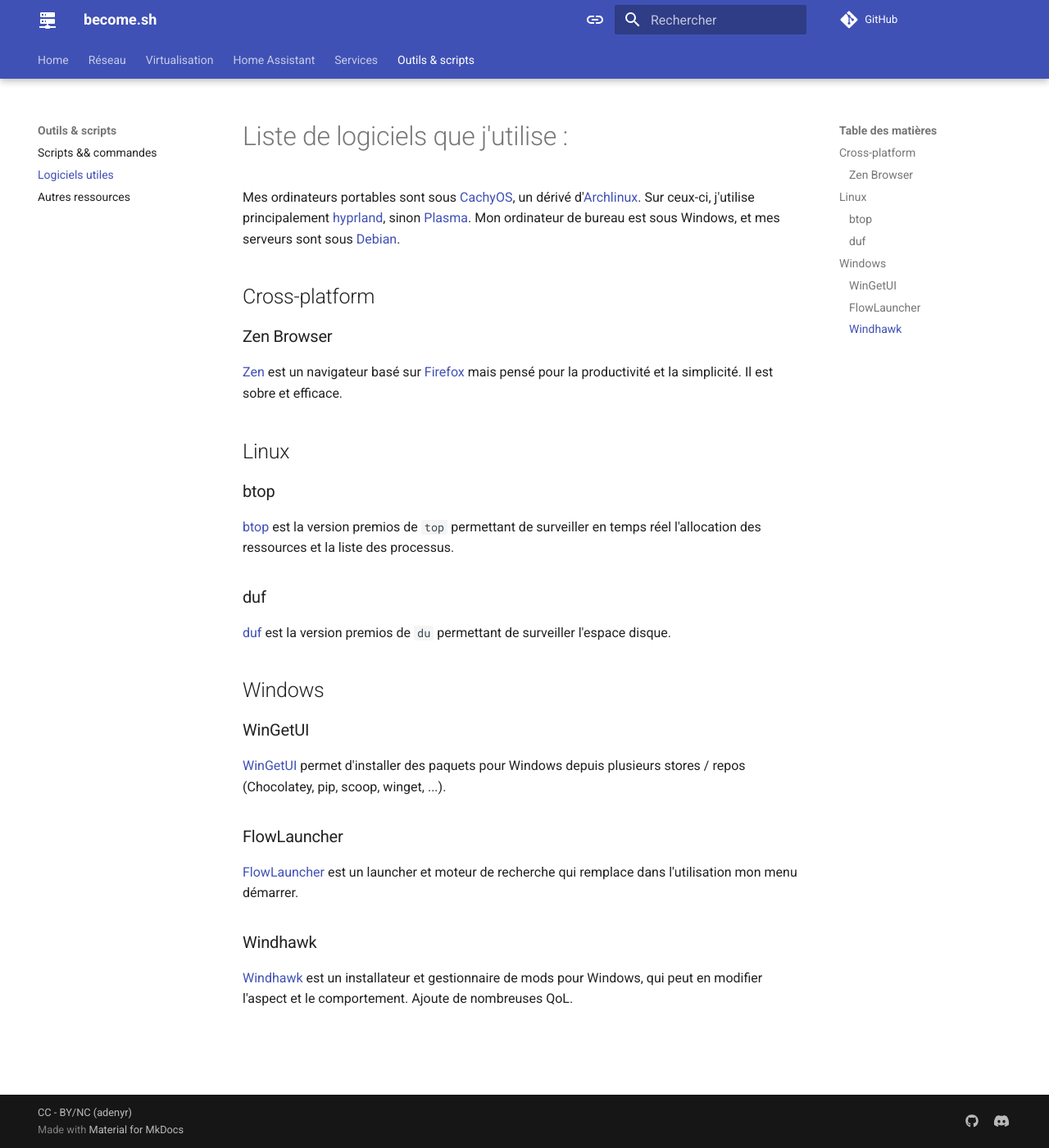
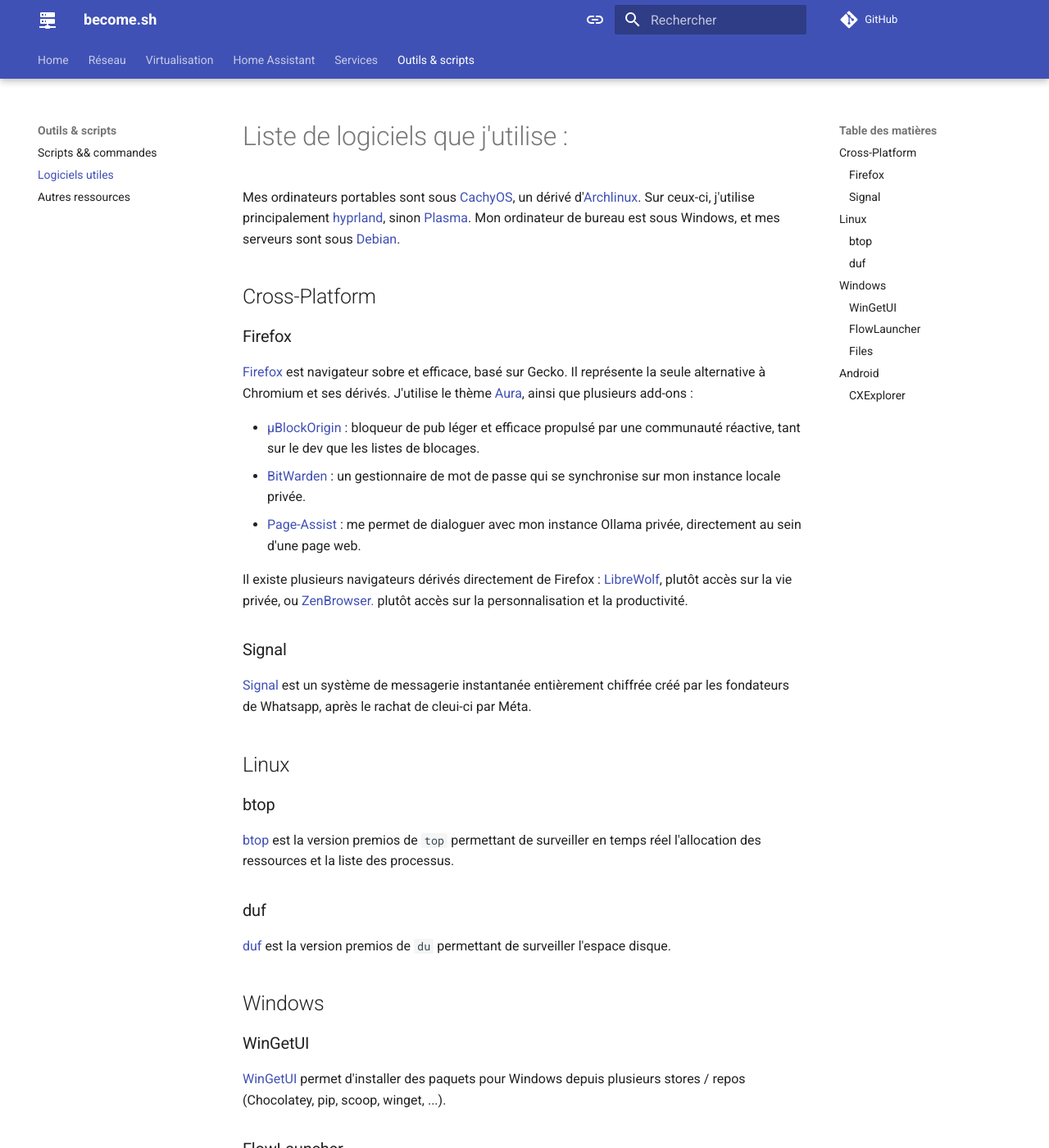
Before and after one commit to adenyrr/become.sh, an MkDocs documentation site: the page built from docs/outils/softwares.md, in a window 1280 px wide and 1400 px high. Shown: the whole window at 82% size. Built offline with MkDocs 1.6.1 and Material for MkDocs 9.7.7, drawn with Linux system fonts in a browser that asks for light colours; plug-ins that fetch from the network failed and are left out; comment, search, counter and statistics services are not loaded; some of the changed text lies outside the part shown.

Commit message:
adding signal and ff

```diff
--- a/docs/outils/softwares.md
+++ b/docs/outils/softwares.md
@@ -2,10 +2,20 @@
 
 Mes ordinateurs portables sont sous [CachyOS](https://cachyos.org/), un dérivé d'[Archlinux](https://archlinux.org/). Sur ceux-ci, j'utilise principalement [hyprland](https://hypr.land/), sinon [Plasma](https://kde.org/fr/). Mon ordinateur de bureau est sous Windows, et mes serveurs sont sous [Debian](https://www.debian.org/index.fr.html).
 
-## Cross-platform
+## Cross-Platform
 
-### Zen Browser
-[Zen](https://github.com/zen-browser) est un navigateur basé sur [Firefox](https://www.mozilla.org/fr/firefox/new/) mais pensé pour la productivité et la simplicité. Il est sobre et efficace.
+### Firefox
+[Firefox](https://www.mozilla.org/fr/firefox/new/) est navigateur sobre et efficace, basé sur Gecko. Il représente la seule alternative à Chromium et ses dérivés. J'utilise le thème [Aura](https://addons.mozilla.org/en-US/firefox/addon/aura-theme/), ainsi que plusieurs add-ons :
+
+   - [µBlockOrigin](https://ublockorigin.com/fr) : bloqueur de pub léger et efficace propulsé par une communauté réactive, tant sur le dev que les listes de blocages.
+   - [BitWarden](https://bitwarden.com/download/) : un gestionnaire de mot de passe qui se synchronise sur mon instance locale privée.
+   - [Page-Assist](https://github.com/n4ze3m/page-assist) : me permet de dialoguer avec mon instance Ollama privée, directement au sein d'une page web.
+
+Il existe plusieurs navigateurs dérivés directement de Firefox : [LibreWolf](https://librewolf.net/), plutôt accès sur la vie privée, ou [ZenBrowser.](https://zen-browser.app/) plutôt accès sur la personnalisation et la productivité.
+
+### Signal
+
+[Signal](https://signal.org/fr/) est un système de messagerie instantanée entièrement chiffrée créé par les fondateurs de Whatsapp, après le rachat de cleui-ci par Méta.
 
 ## Linux
 
@@ -23,5 +33,13 @@
 ### FlowLauncher
 [FlowLauncher](https://github.com/Flow-Launcher/Flow.Launcher) est un launcher et moteur de recherche qui remplace dans l'utilisation mon menu démarrer.
 
-### Windhawk
-[Windhawk](https://github.com/ramensoftware/windhawk) est un installateur et gestionnaire de mods pour Windows, qui peut en modifier l'aspect et le comportement. Ajoute de nombreuses QoL.
+### Files
+[Files](https://github.com/files-community/Files) est un remplaçant du "Gestionnaire de fichiers" indépendant et opensource.
+
+## Android
+
+### CXExplorer
+
+[Cx-Explorateur de fichiers](https://play.google.com/store/apps/details?id=com.cxinventor.file.explorer&hl=fr) est une application qui permet de naviguer dans les dossiers android et distant facilement, et sans pubs.
+
+    !!! warning "N'est pas open-source"
```
